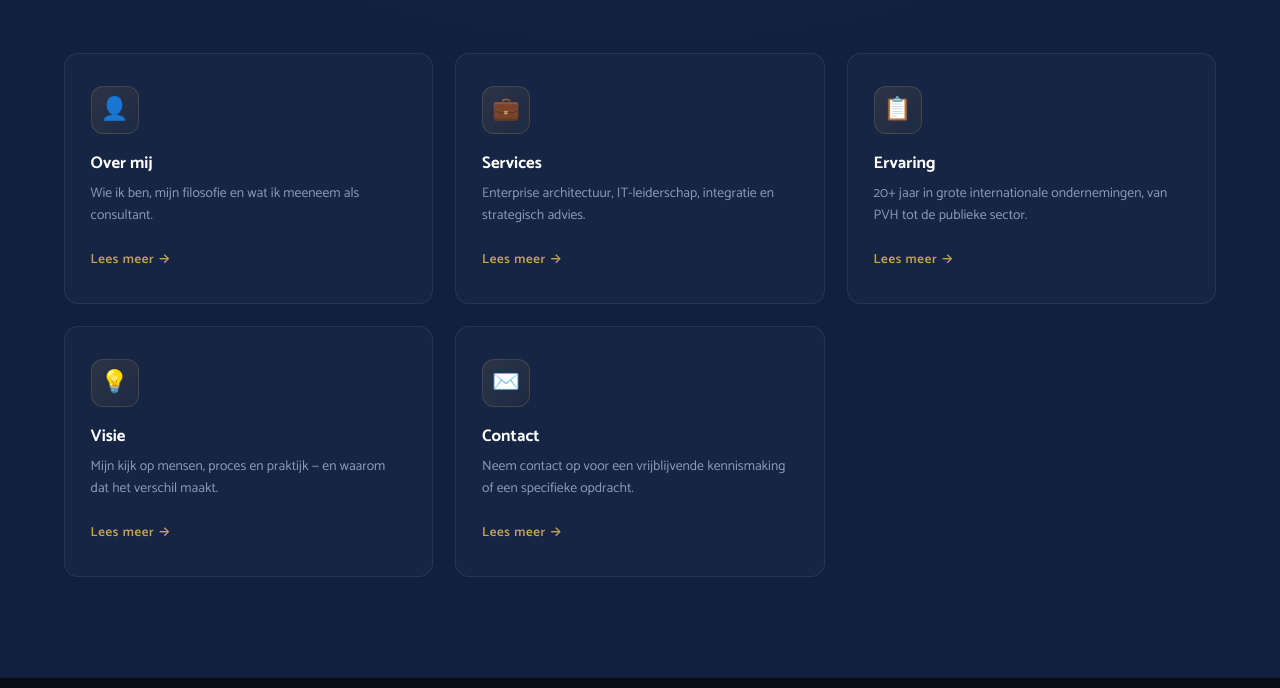
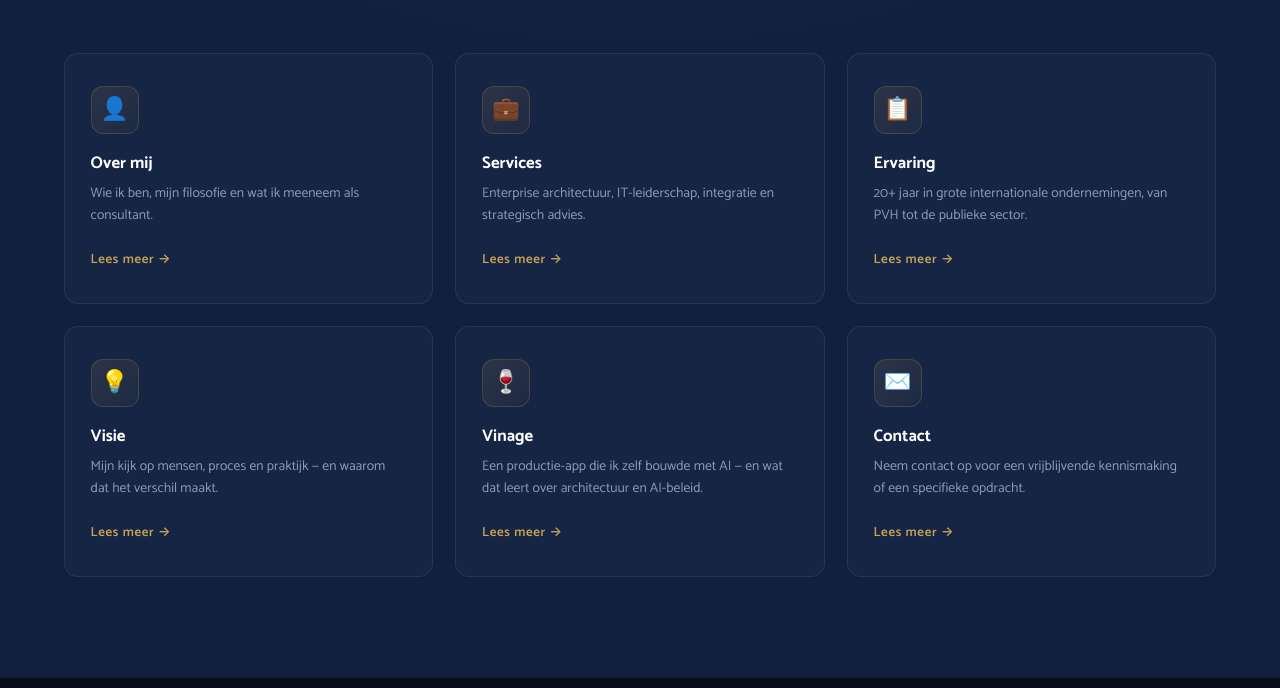
Before and after one commit to aruijter72/Website, a plain HTML site: page index.html in a window 1280 px wide. Shown: the part 1083-1771 px from the top of the page. Drawn offline with Linux system fonts and the light colour scheme.

Commit message:
Vinage-casus zichtbaar maken vanaf homepage en diensten
- Zesde kaart in de explore-grid op de homepage (nu een 3x2 raster)
- Verwijzing naar de casus onder Advies & Specialistische Opdrachten,
  gekoppeld aan AI-beleid en governance

Co-Authored-By: Claude Opus 5 (1M context) <noreply@anthropic.com>

```diff
--- a/index.html
+++ b/index.html
@@ -222,6 +222,12 @@
       <p data-i18n="explore.card4.desc">Mijn kijk op mensen, proces en resultaat — en waarom dat het verschil maakt.</p>
       <div class="explore-arrow" data-i18n="explore.readmore">Lees meer →</div>
     </a>
+    <a href="vinage.html" class="explore-card fade-in">
+      <div class="explore-icon">🍷</div>
+      <h3 data-i18n="explore.card6.title">Vinage</h3>
+      <p data-i18n="explore.card6.desc">Een productie-app die ik zelf bouwde met AI — en wat dat leert over architectuur en AI-beleid.</p>
+      <div class="explore-arrow" data-i18n="explore.readmore">Lees meer →</div>
+    </a>
     <a href="contact.html" class="explore-card fade-in">
       <div class="explore-icon">✉️</div>
       <h3 data-i18n="explore.card5.title">Contact</h3>
--- a/shared.js
+++ b/shared.js
@@ -46,7 +46,7 @@ const i18n = {
     'svc4.points': '<li>Analyseren van kansen voor technologie om de business te laten groeien</li><li>Bepalen van het kritieke pad versus nice-to-have</li><li>Begeleiden van mensen door verandering met duidelijkheid over het "Waarom"</li><li>Samenbrengen van de visie van business en IT in één strategie</li><li>Verbinden van de technologie- en business-roadmap</li><li>Meedenken met management en ondersteunen van bedrijfsdoelstellingen</li>',
     'svc5.title': 'Advies &amp; Specialistische Opdrachten',
     'svc5.desc': 'Beschikbaar voor opdrachten buiten de traditionele enterprise-scope — van domeingerichte opdrachten tot cross-sectoraal advies, op de schaal die het best bij uw situatie past.',
-    'svc5.points': '<li>Domeinarchitectuur binnen een specifiek systeem of IT-gebied</li><li>Cross-sectorale opdrachten — van retail en mode tot publieke sector en verder</li><li>Aanbestedingsondersteuning, leveranciersselectie en oplossingsassessment</li><li>Kleinere organisaties die baat hebben bij senior expertise op afroep</li><li>Managementadvies zonder langdurige commitment</li>',
+    'svc5.points': '<li>Domeinarchitectuur binnen een specifiek systeem of IT-gebied</li><li>Cross-sectorale opdrachten — van retail en mode tot publieke sector en verder</li><li>Aanbestedingsondersteuning, leveranciersselectie en oplossingsassessment</li><li>Kleinere organisaties die baat hebben bij senior expertise op afroep</li><li>Managementadvies zonder langdurige commitment</li><li>AI-beleid en governance — onderbouwd met eigen bouwervaring: <a href="vinage.html">lees de casus</a></li>',
     'exp.label': 'Loopbaan',
     'exp.title': 'Ervaring',
     'exp.desc': 'Enterprise Architect en IT-Director met meer dan 20 jaar ervaring in complexe, internationale retail- en modeomgevingen. Uitgebreide achtergrond in het definiëren van IT-strategie en enterprise-architectuur, het begeleiden van grootschalige digitale transformaties en het moderniseren van IT-landschappen — strategische visie gecombineerd met diepgaande technische expertise en een sterke organisatie- en stakeholderfocus.',
@@ -224,6 +224,8 @@ const i18n = {
     'explore.card3.desc': '20+ jaar in grote internationale ondernemingen, van PVH tot de publieke sector.',
     'explore.card4.title': 'Visie',
     'explore.card4.desc': 'Mijn kijk op mensen, proces en praktijk — en waarom dat het verschil maakt.',
+    'explore.card6.title': 'Vinage',
+    'explore.card6.desc': 'Een productie-app die ik zelf bouwde met AI — en wat dat leert over architectuur en AI-beleid.',
     'explore.card5.title': 'Contact',
     'explore.card5.desc': 'Neem contact op voor een vrijblijvende kennismaking of een specifieke opdracht.',
     'explore.readmore': 'Lees meer →',
@@ -278,7 +280,7 @@ const i18n = {
     'svc4.points': '<li>Analyse opportunities for technology to grow the business</li><li>Determine critical path vs. nice-to-have</li><li>Guide people through change with clarity on the "Why"</li><li>Align business and IT vision into a single coherent strategy</li><li>Bring the tech and business roadmap together</li><li>Brainstorm with management and support business targets</li>',
     'svc5.title': 'Advisory &amp; Specialist Roles',
     'svc5.desc': 'Available for engagements beyond the traditional enterprise scope — from domain-level assignments to cross-sector advisory, at whatever scale best fits your situation.',
-    'svc5.points': '<li>Domain architecture within a specific system or IT area</li><li>Cross-sector engagements — from retail and fashion to public sector and beyond</li><li>Vendor selection, tendering support, and solution assessment</li><li>Smaller organisations that benefit from senior expertise on demand</li><li>Management advisory without a full-time or long-term commitment</li>',
+    'svc5.points': '<li>Domain architecture within a specific system or IT area</li><li>Cross-sector engagements — from retail and fashion to public sector and beyond</li><li>Vendor selection, tendering support, and solution assessment</li><li>Smaller organisations that benefit from senior expertise on demand</li><li>Management advisory without a full-time or long-term commitment</li><li>AI policy and governance — grounded in hands-on experience: <a href="vinage.html">read the case study</a></li>',
     'exp.label': 'Career History',
     'exp.title': 'Experience',
     'exp.desc': 'Enterprise Architect and IT Executive with over 20 years of experience in complex, international retail and fashion environments. Extensive background in defining IT strategy and enterprise architecture, guiding large-scale digital transformations, and modernising IT landscapes — combining strategic vision with deep technical expertise and strong organisational and stakeholder awareness.',
@@ -456,6 +458,8 @@ const i18n = {
     'explore.card3.desc': '20+ years across large international enterprises, from PVH to the public sector.',
     'explore.card4.title': 'Vision',
     'explore.card4.desc': 'My perspective on people, process, and practice — and why it makes the difference.',
+    'explore.card6.title': 'Vinage',
+    'explore.card6.desc': 'A production app I built myself with AI — and what it teaches about architecture and AI policy.',
     'explore.card5.title': 'Contact',
     'explore.card5.desc': 'Reach out for an exploratory conversation or a specific assignment.',
     'explore.readmore': 'Read more →',
```
Also changed, not shown: services.html (+1 -1 lines).
